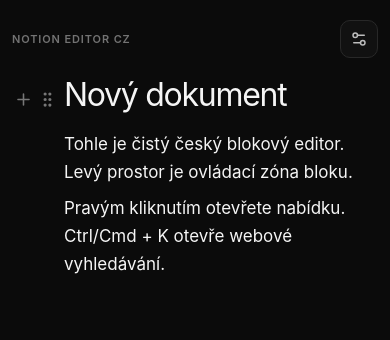
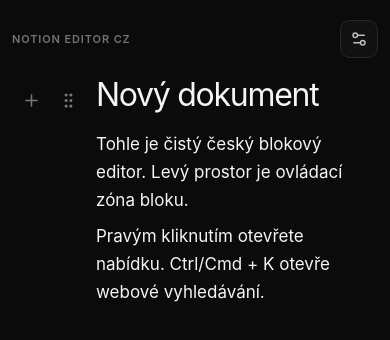
Before and after one commit to VICSRJ/notion-editor, a Next.js app: page / in a window 390 px wide. Shown: the top 340 px of the page. Built offline with nearby package versions, Linux system fonts and the light colour scheme.

Commit message:
fix: prevent touch gutter overflow on narrow screens

```diff
--- a/app/globals.css
+++ b/app/globals.css
@@ -31,7 +31,7 @@ button { cursor: pointer; }
 .gutter-control button { width: 25px; height: 34px; display: grid; place-items: center; border: 1px solid transparent; border-radius: 8px; background: transparent; color: #777; }
 .gutter-control button:hover, .gutter-control button:focus-visible { outline: none; background: #171717; color: #fff; border-color: #2b2b2b; }
 
-.context-menu { position: fixed; z-index: 500; width: 236px; padding: 6px; border: 1px solid #2b2b2b; border-radius: 12px; background: #111; box-shadow: 0 18px 52px rgba(0,0,0,.58); }
+.context-menu { position: fixed; z-index: 500; width: 236px; max-width: calc(100vw - 16px); padding: 6px; border: 1px solid #2b2b2b; border-radius: 12px; background: #111; box-shadow: 0 18px 52px rgba(0,0,0,.58); }
 .context-menu button { width: 100%; display: flex; align-items: center; gap: 10px; min-height: 40px; padding: 8px 10px; border: 0; border-radius: 8px; background: transparent; color: #e8e8e8; text-align: left; }
 .context-menu button:hover, .context-menu button:focus-visible { outline: none; background: #1c1c1c; }
 .context-menu .danger { color: #ff8d8d; }
@@ -39,7 +39,7 @@ button { cursor: pointer; }
 
 .settings-backdrop, .search-backdrop { position: fixed; inset: 0; z-index: 600; background: rgba(0,0,0,.68); backdrop-filter: blur(10px); }
 .settings-backdrop { display: flex; justify-content: flex-end; }
-.settings-panel { width: min(380px, 100%); height: 100%; padding: 22px; border-left: 1px solid #2b2b2b; background: #0f0f0f; box-shadow: -20px 0 70px rgba(0,0,0,.45); }
+.settings-panel { width: min(380px, 100%); height: 100%; padding: 22px; border-left: 1px solid #2b2b2b; background: #0f0f0f; box-shadow: -20px 0 70px rgba(0,0,0,.45); overflow: auto; }
 .settings-header { display: flex; align-items: center; justify-content: space-between; margin-bottom: 26px; }
 .settings-panel label, .settings-group { display: grid; gap: 10px; margin-bottom: 24px; color: #ddd; }
 .settings-panel input[type='range'] { width: 100%; accent-color: #fff; }
@@ -85,10 +85,10 @@ button { cursor: pointer; }
   .editor-toolbar { margin-bottom: 20px; padding: 0 2px; }
   .editor-title { font-size: 11px; }
   .toolbar-button { width: 38px; height: 38px; }
-  .ProseMirror { padding-left: 58px; padding-right: 4px; min-height: calc(100dvh - 160px); }
-  .gutter { width: 52px; }
-  .gutter-control { left: 2px; width: 48px; grid-template-columns: 23px 23px; }
-  .gutter-control button { width: 23px; height: 36px; }
+  .ProseMirror { padding-left: 92px; padding-right: 4px; min-height: calc(100dvh - 160px); }
+  .gutter { width: 86px; }
+  .gutter-control { left: 4px; width: 78px; grid-template-columns: 38px 38px; gap: 2px; }
+  .gutter-control button { width: 38px; min-width: 38px; height: 44px; }
   .context-menu { width: min(300px, calc(100vw - 16px)); }
   .settings-panel { width: 100%; border-left: 0; }
   .search-backdrop { padding: 0; place-items: stretch; }
@@ -100,10 +100,10 @@ button { cursor: pointer; }
 }
 
 @media (max-width: 390px) {
-  .ProseMirror { padding-left: 54px; padding-right: 2px; }
-  .gutter { width: 48px; }
-  .gutter-control { width: 46px; grid-template-columns: 22px 22px; }
-  .gutter-control button { width: 22px; }
+  .ProseMirror { padding-left: 86px; padding-right: 2px; }
+  .gutter { width: 80px; }
+  .gutter-control { left: 3px; width: 74px; grid-template-columns: 35px 35px; gap: 2px; }
+  .gutter-control button { width: 35px; min-width: 35px; height: 44px; }
   .ProseMirror h1 { font-size: 32px; }
 }
 
```
